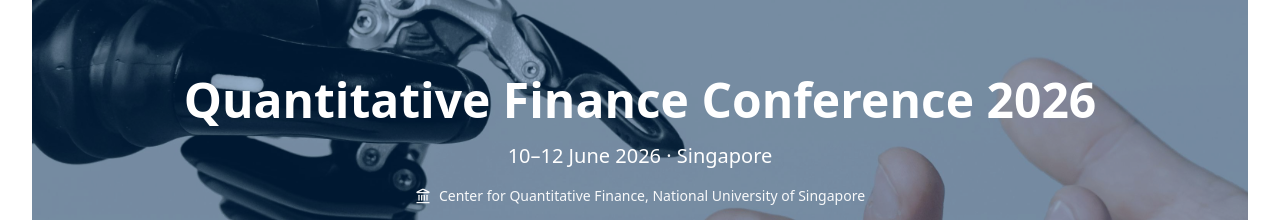
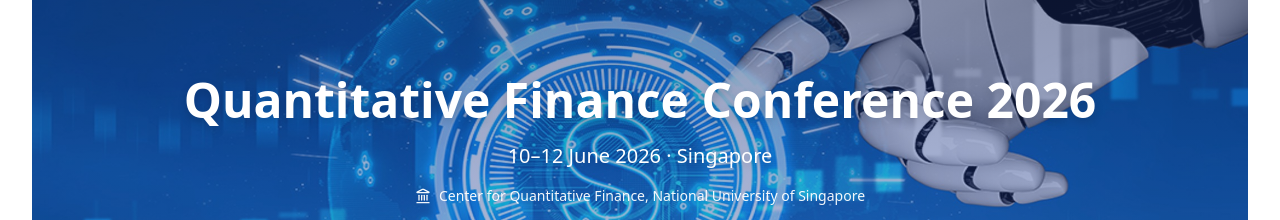
Before and after one commit to Hanmingh/quantitative-finance-conference-2026, a React (Vite) app: page / in a window 1280 px wide. Shown: the part 219-439 px from the top of the page. Built offline with nearby package versions, Linux system fonts and the light colour scheme.

Commit message:
banner_updated

```diff
--- a/src/App.tsx
+++ b/src/App.tsx
@@ -20,12 +20,12 @@
 					alt="Conference hero background"
 					loading="eager"
 				/>
-				<div className="absolute inset-0 bg-primary/50 sm:bg-primary/40" />
+				<div className="absolute inset-0 bg-gradient-to-b from-blue-950/60 via-blue-900/50 to-blue-900/40 sm:from-blue-950/50 sm:via-blue-900/40 sm:to-blue-900/30" />
 				<div className="relative mx-auto max-w-6xl px-6">
 						<div className="flex min-h-[260px] items-center sm:min-h-[420px] lg:min-h-[560px]">
 							<div className="mx-auto max-w-xl text-center text-white sm:max-w-3xl lg:max-w-5xl">
-								<h1 className="text-xl font-bold leading-tight sm:text-3xl md:text-4xl lg:text-5xl lg:whitespace-nowrap">Quantitative Finance&nbsp;Conference&nbsp;2026</h1>
-								<p className="mt-3 text-sm sm:text-base md:text-lg lg:text-xl">10–12 June 2026 · Singapore</p>
+								<h1 className="text-xl font-bold leading-tight sm:text-3xl md:text-4xl lg:text-5xl lg:whitespace-nowrap drop-shadow-lg">Quantitative Finance&nbsp;Conference&nbsp;2026</h1>
+								<p className="mt-3 text-sm sm:text-base md:text-lg lg:text-xl drop-shadow-md">10–12 June 2026 · Singapore</p>
 								<div className="mt-4 flex flex-wrap items-center justify-center gap-3 text-xs sm:text-sm opacity-95">
 									<span className="hidden sm:inline-flex items-center gap-2"><Landmark className="h-4 w-4" />Center for Quantitative Finance, National University of Singapore</span>
 							</div>
```
Also changed, not shown: public/Hero.jpg.
